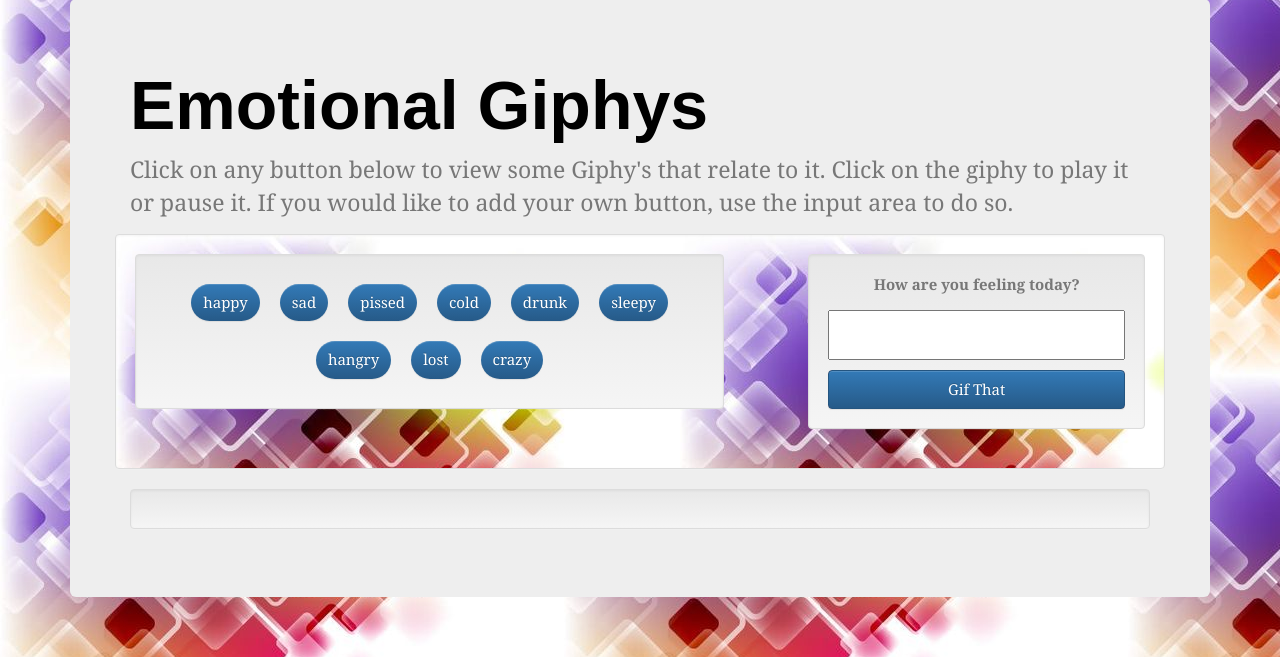
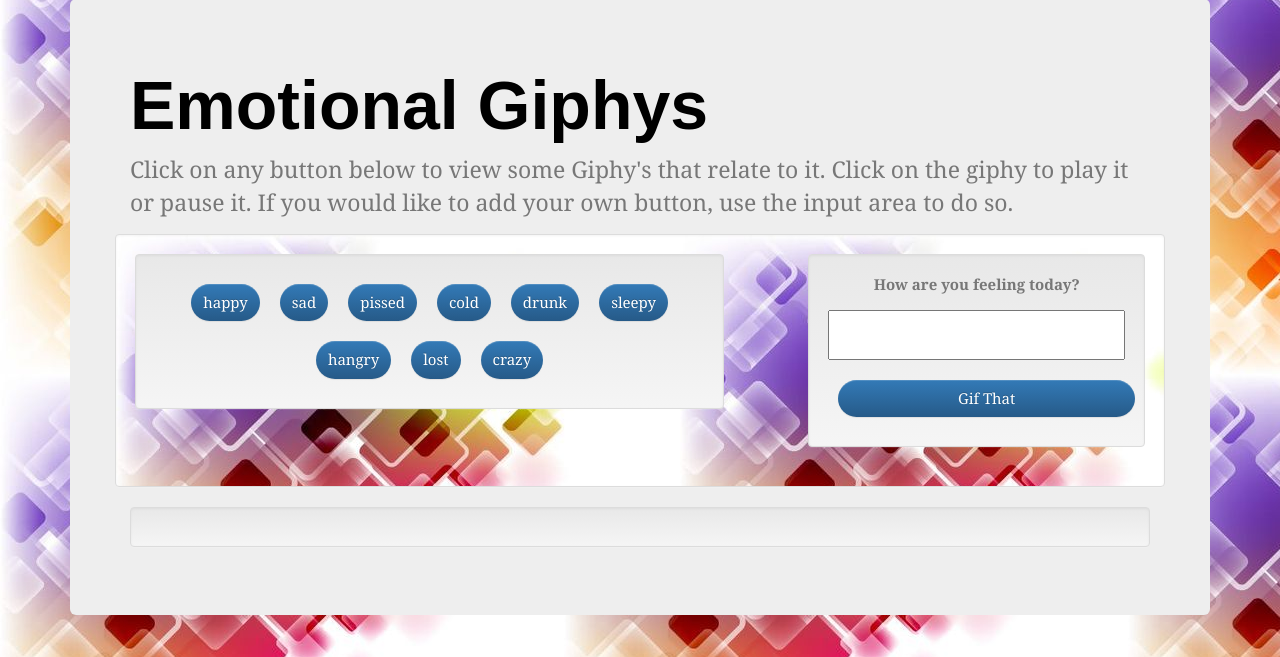
Before and after one commit to hmk7805/portfolio_items, a PHP site: page /giphyAPI.html in a window 1280 px wide. Shown: the part 105-762 px from the top of the page. Run offline with PHP 8.4, Linux system fonts and the light colour scheme; some libraries are stand-ins or nearby versions; some web fonts are replaced.

Commit message:
giphy.html btn styling

```diff
--- a/assets/css/giphyAPI.css
+++ b/assets/css/giphyAPI.css
@@ -10,7 +10,7 @@ body{
 	opacity: 50;
 	text-align: center;
 }
-.wordBtn {
+.wordBtn, .addBtn {
 	margin: 10px;
 	border:orange;
 	border-radius:50px;
--- a/giphyAPI.html
+++ b/giphyAPI.html
@@ -74,14 +74,14 @@
 					<label for="word-input">How are you feeling today?</label>
    					 <input type="text" id="word-input"><br>
 
-				    <!-- Button triggers new movie to be added -->
-				    <button class = "btn btn-primary" id="addWord">Gif That</button>
+<!-- Button triggers new giphy to be added -->
+				    <button class = "btn btn-primary addBtn" id="addWord">Gif That</button>
 				</form>
 			</div>
 		</div>
 <!-- Giphys will show here -->
 		<div class = 'well content clearfix' id = 'giphyView'>
-			<!-- giphys will all be added to a new div with id ='gif[i]' there will be a <p> element and <img> element in the div-->
+<!-- giphys will all be added to a new div with id ='gif[i]' there will be a <p> element and <img> element in the div-->
 		</div>
 	</div>
 </body>
```
Also changed, not shown: 1 other file.
